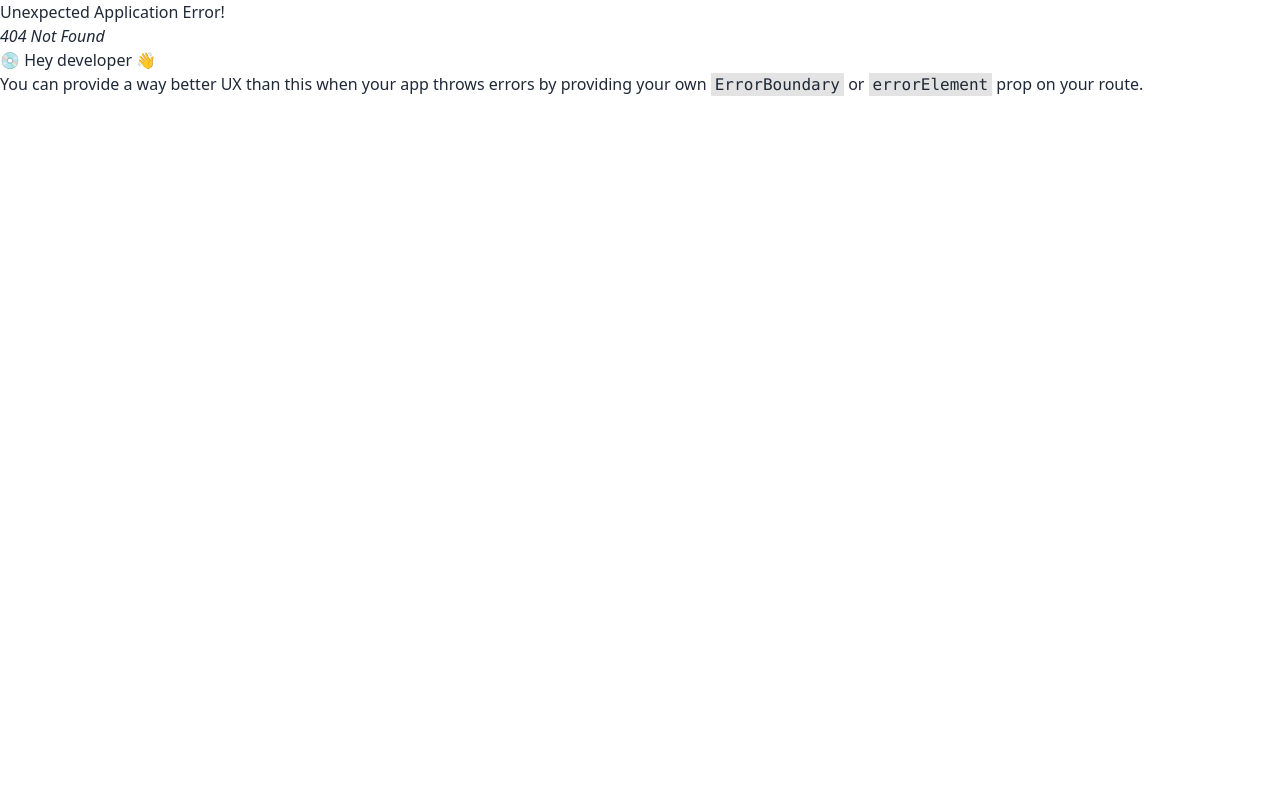
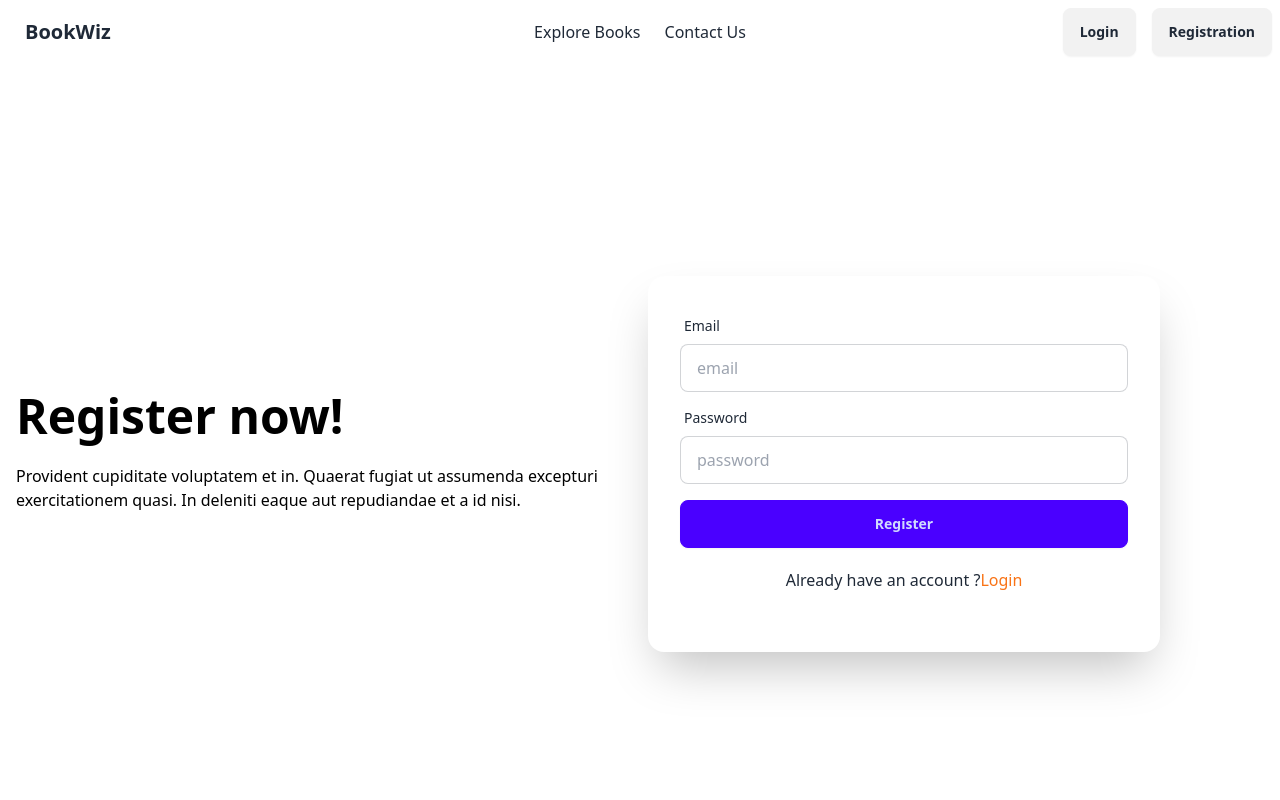
Before and after one commit to ToufiqAnim/BookWiz, a React (Vite) app: page /register in a window 1280 px wide. Before the commit this address had no page. Shown: the top 800 px of the page. Built offline with nearby package versions, Linux system fonts and the light colour scheme; no server answers; the HTML template or start-up script is replaced by a standard one.

Commit message:
registration with email and pass done

```diff
--- a/src/components/shared/Navbar.jsx
+++ b/src/components/shared/Navbar.jsx
@@ -1,7 +1,14 @@
-import React from 'react'
-import { Link } from 'react-router-dom'
+import { useAuthState, useSignOut } from 'react-firebase-hooks/auth';
+import { Link } from 'react-router-dom';
+import auth from '../../firebase/firebase.config';
 
 const Navbar = () => {
+  const [user] = useAuthState(auth);
+
+  const [signOut] = useSignOut(auth);
+  const handleLogout = async () => {
+    await signOut();
+  };
   return (
     <div>
       <div className="navbar bg-base-100">
@@ -28,7 +35,7 @@
               className="menu menu-sm dropdown-content mt-3 z-[1] p-2 shadow bg-base-100 rounded-box w-52"
             >
               <li>
-              <a>All Books</a>
+                <a>Explore Books</a>
               </li>
               <li>
                 <a>About Us</a>
@@ -39,28 +46,20 @@
             </ul>
           </div>
           <Link to="/" className="btn btn-ghost text-xl">
-          Bite Fusion
+            BookWiz
           </Link>
         </div>
         <div className="navbar-center hidden lg:flex">
           <ul className="flex items-center gap-6 px-1">
             <li>
-            <Link to={'/recipe'}>Books</Link>
+              <Link to={'/recipe'}>Explore Books</Link>
             </li>
             <li>
-            <a>About Us</a>
+              <a>Contact Us</a>
             </li>
           </ul>
         </div>
-      <div className="navbar-end flex gap-4">
-          <Link to={'/login'} className="btn">
-            Login
-          </Link>
-          <Link to={'/register'} className="btn">
-            Registration
-          </Link>
-        </div>
-   {/*    {!user?.email ? (
+        {!user?.email ? (
           <div className="navbar-end flex gap-4">
             <Link to={'/login'} className="btn">
               Login
@@ -73,7 +72,7 @@
           <div className="navbar-end flex gap-4">
             <div className="avatar placeholder">
               <div className="bg-neutral text-neutral-content rounded-full w-full">
-              <small className="p-2">{user?.displayName}</small>
+                <small className="p-2">{user?.email}</small>
               </div>
             </div>
             <div>
@@ -85,10 +84,10 @@
               </button>
             </div>
           </div>
-      )} */}
+        )}
       </div>
     </div>
-  )
-}
+  );
+};
 
-export default Navbar
+export default Navbar;
--- /dev/null
+++ b/src/pages/Login.jsx
@@ -0,0 +1,92 @@
+import { Link, useLocation, useNavigate } from "react-router-dom";
+
+
+import { useEffect } from "react";
+import useAuth from "../hooks/useAuth";
+
+const Login = () => {
+  const { signIn, user } = useAuth();
+
+  const navigate = useNavigate();
+  const location = useLocation();
+
+  const from = location?.state?.from?.pathname || "/";
+  const handleSUbmit = async (e) => {
+    e.preventDefault();
+
+    const form = e.target;
+    const email = form.email.value;
+    const password = form.password.value;
+
+    console.log(email, password);
+
+    await signIn(email, password);
+  };
+  useEffect(() => {
+    if (user) {
+      navigate(from, { replace: true });
+    }
+  }, [user, from, navigate]);
+  return (
+    <div className="hero min-h-screen bg-base-200">
+      <div className="hero-content flex-col lg:flex-row-reverse">
+        <div className="text-center lg:text-left">
+          <h1 className="text-5xl font-bold">Login now!</h1>
+          <p className="py-6">
+            Provident cupiditate voluptatem et in. Quaerat fugiat ut assumenda
+            excepturi exercitationem quasi. In deleniti eaque aut repudiandae et
+            a id nisi.
+          </p>
+        </div>
+        <div className="card shrink-0 w-full max-w-sm shadow-2xl bg-base-100">
+          <form className="card-body">
+            <div className="form-control">
+              <label className="label">
+                <span className="label-text">Email</span>
+              </label>
+              <input
+                type="email"
+                placeholder="email"
+                className="input input-bordered"
+                name="email"
+                required
+              />
+            </div>
+            <div className="form-control">
+              <label className="label">
+                <span className="label-text">Password</span>
+              </label>
+              <input
+                type="password"
+                placeholder="password"
+                className="input input-bordered"
+                name="password"
+                required
+              />
+              <label className="label">
+                <a href="#" className="label-text-alt link link-hover">
+                  Forgot password?
+                </a>
+              </label>
+            </div>
+            <div className="form-control mt-6">
+              <input
+                className="btn bg-red-500 text-white"
+                type="submit"
+                value="Login"
+              />
+            </div>
+            <p className="text-center">
+              Don&apos;t have any account ?
+              <Link to={"/register"} className="text-orange-500">
+                Register
+              </Link>
+            </p>
+          </form>
+        </div>
+      </div>
+    </div>
+  );
+};
+
+export default Login;
--- /dev/null
+++ b/src/pages/Register.jsx
@@ -0,0 +1,90 @@
+import {
+  useAuthState,
+  useCreateUserWithEmailAndPassword,
+} from "react-firebase-hooks/auth";
+import { Link, useNavigate } from "react-router-dom";
+import auth from "../firebase/firebase.config";
+import { useEffect } from "react";
+
+const Register = () => {
+  const [user, loading] = useAuthState(auth);
+  const navigate = useNavigate();
+  const [createUserWithEmailAndPassword] =
+    useCreateUserWithEmailAndPassword(auth);
+
+    const handleSubmit=(e)=>{
+        e.preventDefault();
+        const form=e.target;
+        const email=form.email.value;
+        const password=form.password.value;
+        createUserWithEmailAndPassword(email,password)
+    }
+    let from = location.state?.from?.pathname || '/';
+
+    useEffect(() => {
+      if (user) {
+        navigate(from, { replace: true });
+      }
+
+    }, [user, loading, navigate, from]);
+  return (
+    <div>
+      <div className="hero min-h-screen bg-white">
+        <div className="hero-content grid grid-cols-2 w-full mx-auto">
+          <div className="text-center lg:text-left text-black">
+            <h1 className="text-5xl font-bold">Register now!</h1>
+            <p className="py-6">
+              Provident cupiditate voluptatem et in. Quaerat fugiat ut assumenda
+              excepturi exercitationem quasi. In deleniti eaque aut repudiandae
+              et a id nisi.
+            </p>
+          </div>
+          <div className=" card shadow-2xl bg-base-100 max-w-lg">
+            <form onSubmit={handleSubmit} className="card-body  ">
+              <div className="form-control">
+                <label className="label">
+                  <span className="label-text">Email</span>
+                </label>
+                <input
+                  type="email"
+                  name="email"
+                  placeholder="email"
+                  className="input input-bordered"
+                  required
+                />
+              </div>
+              <div className="form-control">
+                <label className="label">
+                  <span className="label-text">Password</span>
+                </label>
+                <input
+                  type="password"
+                  name="password"
+                  placeholder="password"
+                  className="input input-bordered"
+                  required
+                />
+              </div>
+              <div className="form-control mt-2">
+                <button className="btn btn-primary">Register</button>
+                <p className="text-center mt-5">
+                  Already have an account ?
+                  <Link to={"/login"} className="text-orange-500">
+                    Login
+                  </Link>
+                </p>
+              </div>
+            </form>
+            <div className="  w-full ">
+              <div className="flex flex-col gap-2 mx-7 mb-7">
+                {/* <GoogleLogin /> */}
+              </div>
+            </div>
+          </div>
+        </div>
+      </div>
+    </div>
+  );
+};
+
+export default Register;
```
Also changed, not shown: src/routes/routes.jsx (+12 -8 lines), src/hooks/useAuth.jsx (added). Lines whose indentation alone changed are shown as unchanged.
